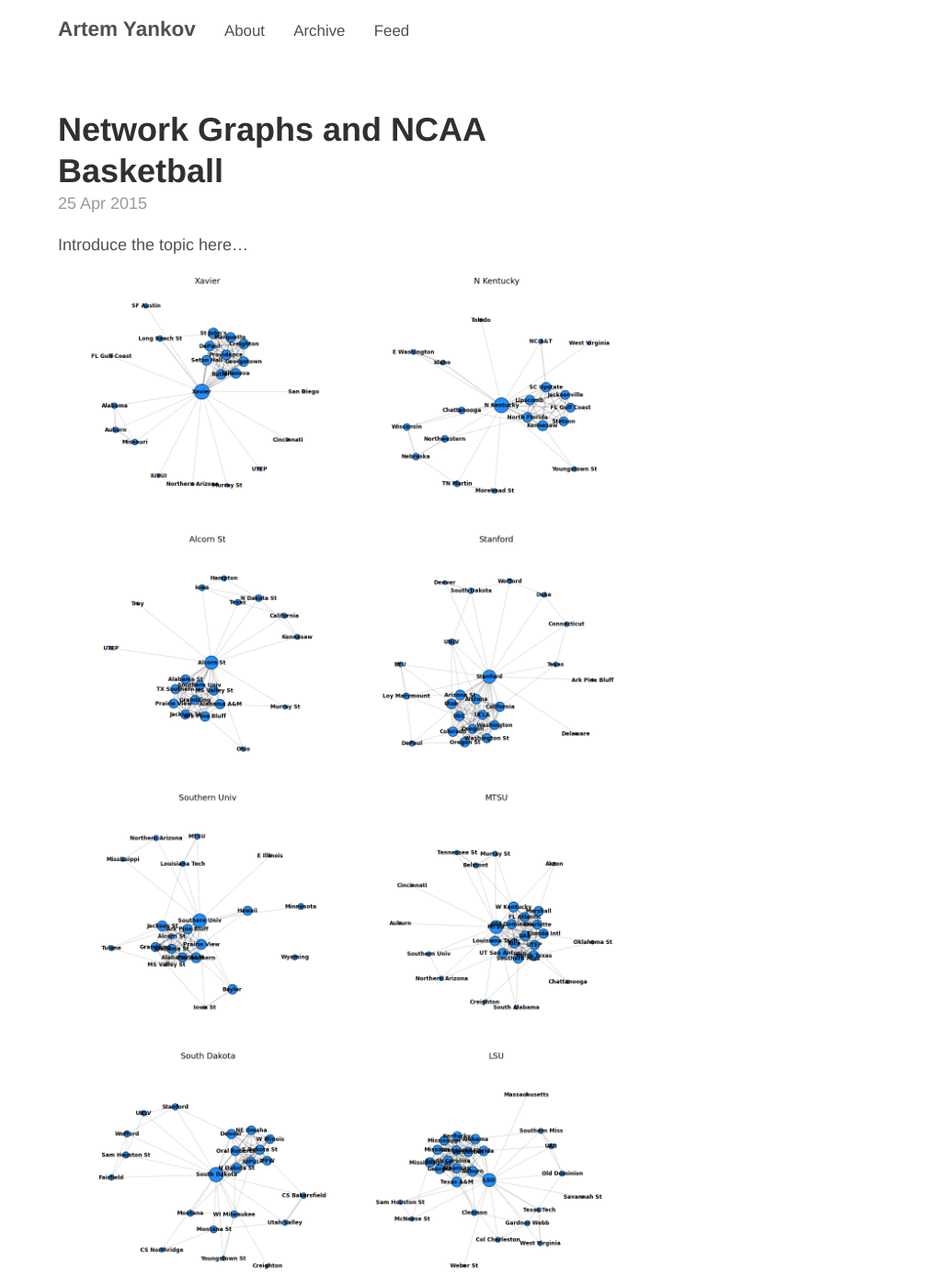
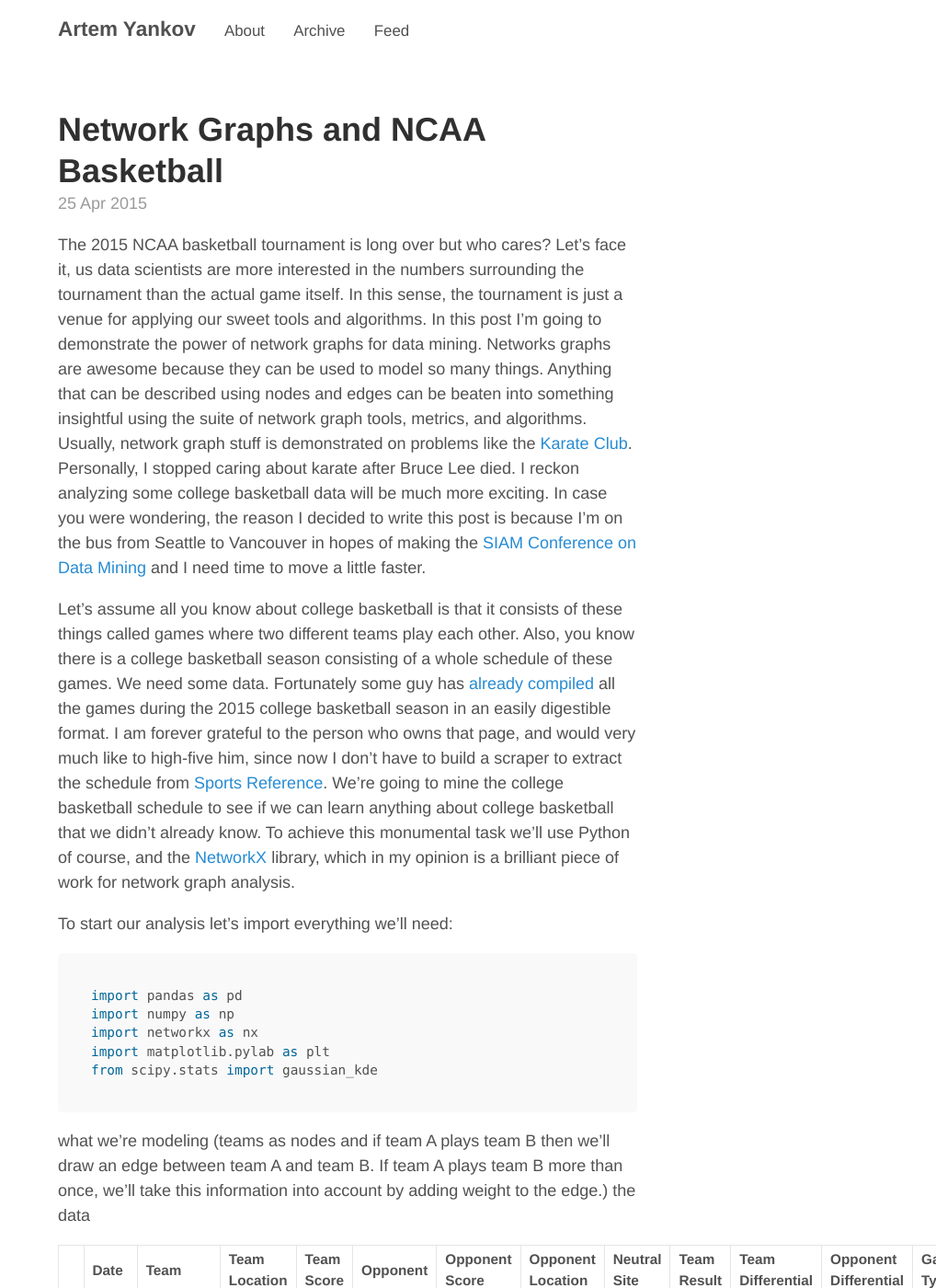
Before and after one commit to yankovai/yankovai.github.io, a Jekyll site: the page built from _posts/2015-04-25-ncaa-networkx-part1.md, in a window 1280 px wide and 1400 px high. Shown: the whole window at 92% size, without its empty margins (262-1280 px from the left). Built offline with Jekyll 4.4.1, drawn with Linux system fonts in a browser that asks for light colours; some of the changed text lies outside the part shown.

Commit message:
Introduction to blog

````diff
--- a/_posts/2015-04-25-ncaa-networkx-part1.md
+++ b/_posts/2015-04-25-ncaa-networkx-part1.md
@@ -3,6 +3,121 @@ layout: post
 title: Network Graphs and NCAA Basketball
 ---
 
-Introduce the topic here...
+The 2015 NCAA basketball tournament is long over but who cares? Let's face it, us data scientists are more interested in the numbers surrounding the tournament than the actual game itself. In this sense, the tournament is just a venue for applying our sweet tools and algorithms. In this post I'm going to demonstrate the power of network graphs for data mining. Networks graphs are awesome because they can be used to model so many things. Anything that can be described using nodes and edges can be beaten into something insightful using the suite of network graph tools, metrics, and algorithms. Usually, network graph stuff is demonstrated on problems like the [Karate Club](https://networkdata.ics.uci.edu/data.php?id=105). Personally, I stopped caring about karate after Bruce Lee died. I reckon analyzing some college basketball data will be much more exciting. In case you were wondering, the reason I decided to write this post is because I'm on the bus from Seattle to Vancouver in hopes of making the [SIAM Conference on Data Mining](http://www.siam.org/meetings/sdm15/) and I need time to move a little faster.
+
+Let's assume all you know about college basketball is that it consists of these things called games where two different teams play each other. Also, you know there is a college basketball season consisting of a whole schedule of these games. We need some data. Fortunately some guy has [already compiled](https://www.spreadsheet-sports.com/2015-ncaa-basketball-game-data) all the games during the 2015 college basketball season in an easily digestible format. I am forever grateful to the person who owns that page, and would very much like to high-five him, since now I don't have to build a scraper to extract the schedule from [Sports Reference](http://www.sports-reference.com/cbb/). We're going to mine the college basketball schedule to see if we can learn anything about college basketball that we didn't already know. To achieve this monumental task we'll use Python of course, and the [NetworkX](https://networkx.github.io) library, which in my opinion is a brilliant piece of work for network graph analysis.
+
+To start our analysis let's import everything we'll need:
+```python
+import pandas as pd
+import numpy as np
+import networkx as nx
+import matplotlib.pylab as plt
+from scipy.stats import gaussian_kde
+```
+
+
+
+what we're modeling (teams as nodes and if team A plays team B then we'll draw an edge between team A and team B. If team A plays team B more than once, we'll take this information into account by adding weight to the edge.)
+the data
+
+<table border="1" class="dataframe">
+  <thead>
+    <tr style="text-align: right;">
+      <th></th>
+      <th>Date</th>
+      <th>Team</th>
+      <th>Team Location</th>
+      <th>Team Score</th>
+      <th>Opponent</th>
+      <th>Opponent Score</th>
+      <th>Opponent Location</th>
+      <th>Neutral Site</th>
+      <th>Team Result</th>
+      <th>Team Differential</th>
+      <th>Opponent Differential</th>
+      <th>Game Type</th>
+    </tr>
+  </thead>
+  <tbody>
+    <tr>
+      <th>2</th>
+      <td>2014-11-14</td>
+      <td> Valparaiso</td>
+      <td> Home</td>
+      <td> 90</td>
+      <td>          ETSU</td>
+      <td> 76</td>
+      <td> Away</td>
+      <td> NaN</td>
+      <td>  Win</td>
+      <td> 10.545455</td>
+      <td>  2.033333</td>
+      <td> Division 1</td>
+    </tr>
+    <tr>
+      <th>3</th>
+      <td>2014-11-14</td>
+      <td>       ETSU</td>
+      <td> Away</td>
+      <td> 76</td>
+      <td>    Valparaiso</td>
+      <td> 90</td>
+      <td> Home</td>
+      <td> NaN</td>
+      <td> Loss</td>
+      <td>  2.033333</td>
+      <td> 10.545455</td>
+      <td> Division 1</td>
+    </tr>
+    <tr>
+      <th>4</th>
+      <td>2014-11-14</td>
+      <td> Texas Tech</td>
+      <td> Home</td>
+      <td> 71</td>
+      <td>     Loyola MD</td>
+      <td> 59</td>
+      <td> Away</td>
+      <td> NaN</td>
+      <td>  Win</td>
+      <td> -3.437500</td>
+      <td> -7.366667</td>
+      <td> Division 1</td>
+    </tr>
+    <tr>
+      <th>5</th>
+      <td>2014-11-14</td>
+      <td>  Loyola MD</td>
+      <td> Away</td>
+      <td> 59</td>
+      <td>    Texas Tech</td>
+      <td> 71</td>
+      <td> Home</td>
+      <td> NaN</td>
+      <td> Loss</td>
+      <td> -7.366667</td>
+      <td> -3.437500</td>
+      <td> Division 1</td>
+    </tr>
+    <tr>
+      <th>6</th>
+      <td>2014-11-14</td>
+      <td>  Kansas St</td>
+      <td> Home</td>
+      <td> 98</td>
+      <td> Southern Utah</td>
+      <td> 68</td>
+      <td> Away</td>
+      <td> NaN</td>
+      <td>  Win</td>
+      <td> -0.812500</td>
+      <td> -4.655172</td>
+      <td> Division 1</td>
+    </tr>
+  </tbody>
+</table>
+
+I would recommend not starting out by plotting all the nodes and edges in your data set because most often you'll just get a ball of spaghetti to look at.
 
 ![Ego-centric graphs of 10 random NCAA basketball teams.](/assets/ego_centric_network_sample.png)
````
